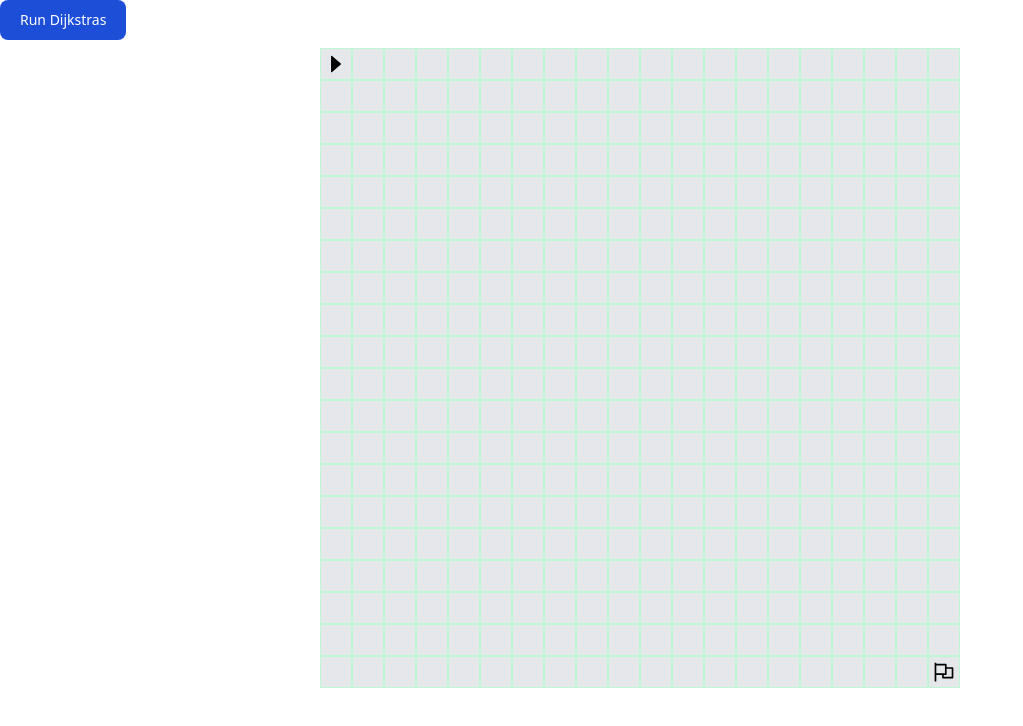
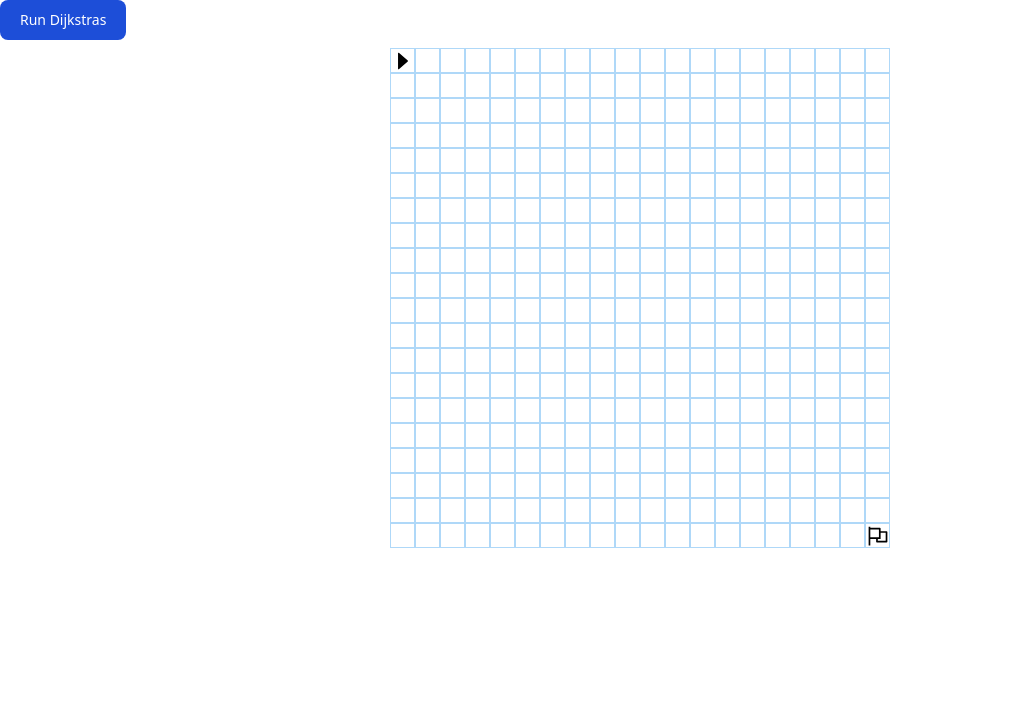
Before and after one commit to wilhelmrauston/pathfinding-project, a React (Create React App) app: page / in a window 1280 px wide. Shown: the top 726 px of the page, without its empty margins (0-1023 px from the left). Built offline with nearby package versions, Linux system fonts and the light colour scheme.

Commit message:
grid css

```diff
--- a/src/components/node.jsx
+++ b/src/components/node.jsx
@@ -3,7 +3,7 @@ import React from 'react';
 import { AiOutlineFlag, AiFillCaretRight } from 'react-icons/ai';
 
 function Node({ isStart, isFinish, isWall, row, col, handleMouseDown, handleMouseEnter, handleMouseUp }) {
-  let nodeClass = 'node border border-green-200 bg-gray-200 w-8 h-8 relative';
+  let nodeClass = 'node unvisited';
 
   if (isStart) {
     nodeClass += ' node-start';
@@ -17,7 +17,7 @@ function Node({ isStart, isFinish, isWall, row, col, handleMouseDown, handleMous
       isWall = false;
     }
   }
-  if (isWall) nodeClass = ' node-wall bg-black node w-8 h-8 relative';
+  if (isWall) nodeClass = ' node-wall wall';
 
   return (
     <div
--- a/src/pages/PathfindingViz.jsx
+++ b/src/pages/PathfindingViz.jsx
@@ -42,10 +42,8 @@ export default function PathfindingViz() {
             setTimeout(() => {
                 const node = visitedNodesInOrder[i];
                 const nodeElement = document.getElementById(`node-${node.row}-${node.col}`);
-                nodeElement.classList.remove('bg-gray-200');
-                nodeElement.classList.add('bg-blue-200');
                 setTimeout(() => {
-                    nodeElement.classList.add('visitedNode');
+                    nodeElement.classList.add('visited');
                 }, 10);
             }, 10 * i);
         }
@@ -57,7 +55,7 @@ export default function PathfindingViz() {
         for (let i = 0; i < nodesInShortestPathOrder.length; i++) {
             setTimeout(() => {
                 const node = nodesInShortestPathOrder[i];
-                document.getElementById(`node-${node.row}-${node.col}`).classList.add('bg-yellow-300');
+                document.getElementById(`node-${node.row}-${node.col}`).classList.add('shortestPath');
             }, 50 * i);
         }
     };
--- a/src/styles/tailwind.css
+++ b/src/styles/tailwind.css
@@ -3,21 +3,60 @@
 @tailwind utilities;
 
 @layer components {
-    .visitedNode {
-            background-position: center;
-            background-repeat: no-repeat;
-            background-size: contain;
-            animation-name: visitedNode;
-            animation-duration: 2.0s;
-            animation-timing-function: ease-out;
-            animation-delay: 0;
-            animation-direction: alternate;
-            animation-iteration-count: 1;
-            animation-fill-mode: forwards;
-            animation-play-state: running;
+    .unvisited, .visited, .shortestPath, .wall {
+        width: 25px;
+        height: 25px;
+        border: 1px solid rgb(175, 216, 248);
+        background-color: white;
+        position: relative;
     }
 
-    @keyframes visitedNode {
+    .unvisited::before, .visited::before, .shortestPath::before, .wall::before {
+        content: "";
+        width: 100%;
+        height: 100%;
+        position: absolute;
+        top: 0;
+        left: 0;
+        z-index: 1;
+    }
+
+    .visited::before {
+        animation: visitedAnimation 1.5s ease-out forwards;
+    }
+
+    .shortestPath::before {
+        animation: shortestPath 2.0s ease-out forwards;
+    }
+
+    .wall::before{
+        animation: becomeWall 0.3s ease-out forwards;
+    }
+
+    @keyframes becomeWall {
+        0% {
+            transform: scale(.3);
+            background-color: rgba(45, 45, 45, 0.75);
+            border-radius: 100%;
+        }
+
+        50% {
+            background-color: rgba(60, 60, 60, 0.75);
+        }
+
+        75% {
+            transform: scale(1.15);
+            background-color: rgba(59, 59, 59, 0.75)
+        }
+
+        100% {
+            transform: scale(1.0);
+            background-color: rgba(43, 43, 43, 0.75);
+        }
+    }
+
+
+    @keyframes visitedAnimation {
         0% {
             transform: scale(.3);
             background-color: rgba(0, 0, 66, 0.75);
@@ -30,7 +69,7 @@
 
         75% {
             transform: scale(1.2);
-            background-color: rgba(0, 217, 159, 0.75);
+            background-color: rgba(0, 217, 159, 0.75)
         }
 
         100% {
@@ -38,4 +77,26 @@
             background-color: rgba(0, 190, 218, 0.75);
         }
     }
+
+    @keyframes shortestPath {
+        0% {
+            transform: scale(.3);
+            background-color: rgba(66, 0, 13, 0.75);
+            border-radius: 100%;
+        }
+
+        50% {
+            background-color: rgba(217, 17, 17, 0.75);
+        }
+
+        75% {
+            transform: scale(1.2);
+            background-color: rgba(217, 137, 0, 0.828);
+        }
+
+        100% {
+            transform: scale(1.0);
+            background-color: rgba(242, 255, 0, 0.75);
+        }
+    }
 }
```
